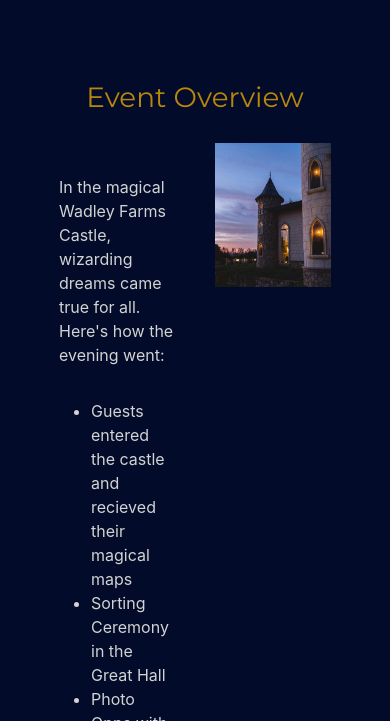
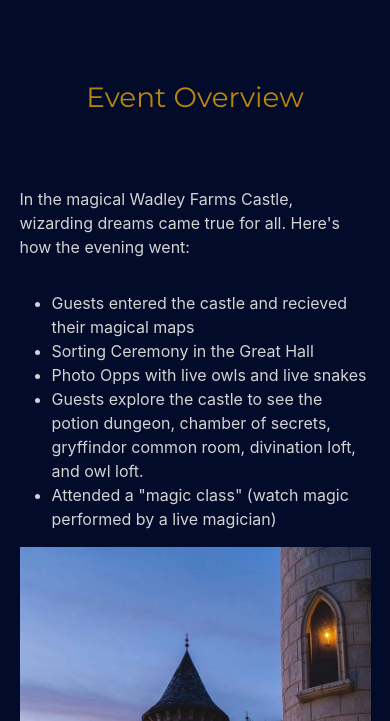
Before and after one commit to lilmo0/Events, a plain HTML site: page pages/yuleball.html in a window 390 px wide. Shown: the part 500-1221 px from the top of the page. Drawn offline with Linux system fonts and the light colour scheme.

Commit message:
Update temp.css

```diff
--- a/css/temp.css
+++ b/css/temp.css
@@ -103,22 +103,23 @@ ul {
 /* Split Content Box Stuff!!!! */
 .split-content {
     display: flex;
-    margin-left: 10%;
-    margin-right: 10%;
 }
 
 .split-container {
     display: flex;
     width: 100%;
-    max-height: 30em;
     overflow: hidden;
+    gap: 5%;
+    flex-wrap: wrap;
+    margin-inline: 10%;
+    margin-block: 2rem;
 }
 
 .box {
     flex: 1;
-    padding: 20px;
     box-sizing: border-box;
     overflow: hidden;
+    min-width: 300px;
     position: relative;
 }
 
@@ -200,12 +201,15 @@ ul {
     opacity: 1;
     transition: display .5s ease-in-out;
 }
-@media only screen and (max-width: 767px) {
+@media only screen and (max-width: 599px) {
    .masonry {
         column-count: 1;
         column-gap: 10px;
         margin-left: 5%;
         margin-right: 5%;
+    }
+    .split-container {
+        margin-inline: 5%;
     }
     .item {
         margin: 5px;
@@ -220,13 +224,16 @@ ul {
     }
 }
 
-@media only screen and (min-width: 768px) and (max-width: 1023px) {
+@media only screen and (min-width: 600px) and (max-width: 1023px) {
     /* Styles for screens between 768px and 1023px */
     .masonry {
         column-count: 2;
         column-gap: 10px;
         margin-left: 5%;
         margin-right: 5%;
+    }
+    .split-container {
+        margin-inline: 5%;
     }
     .item {
         margin: 5px;
```
